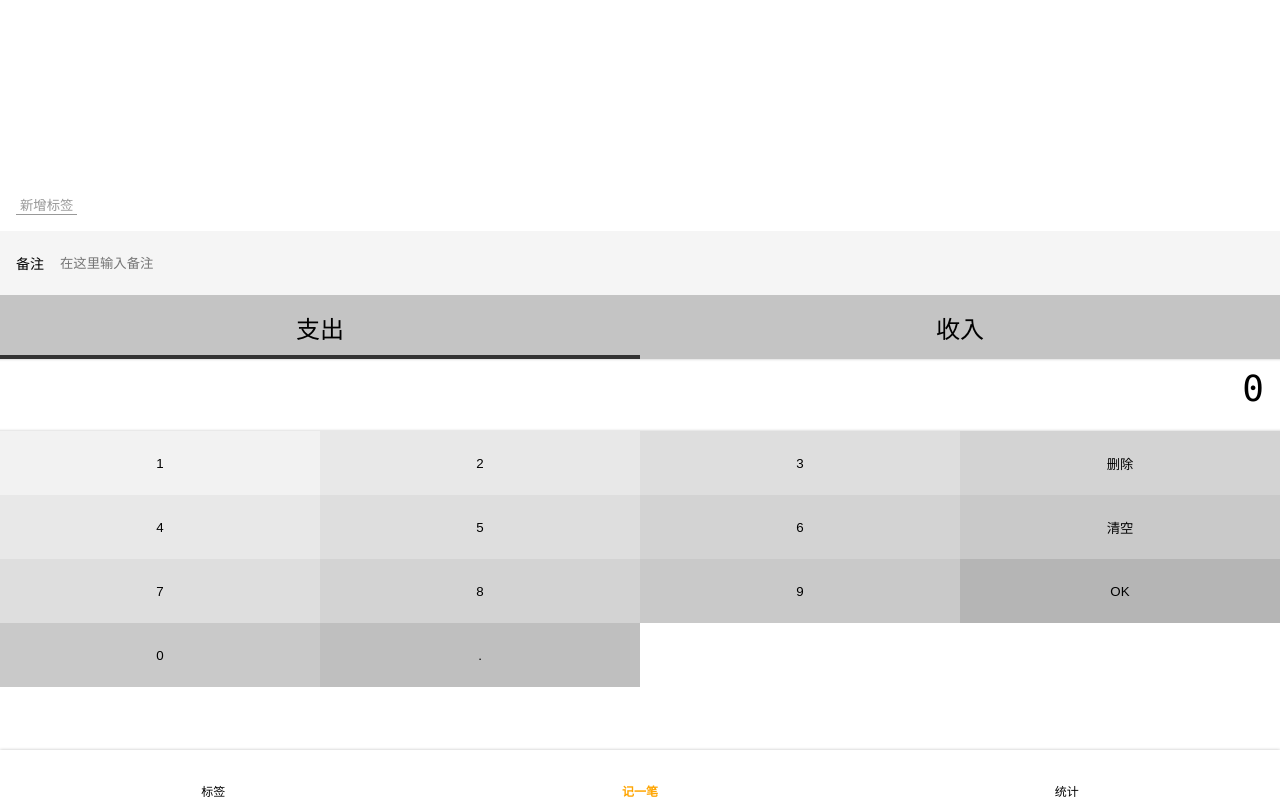
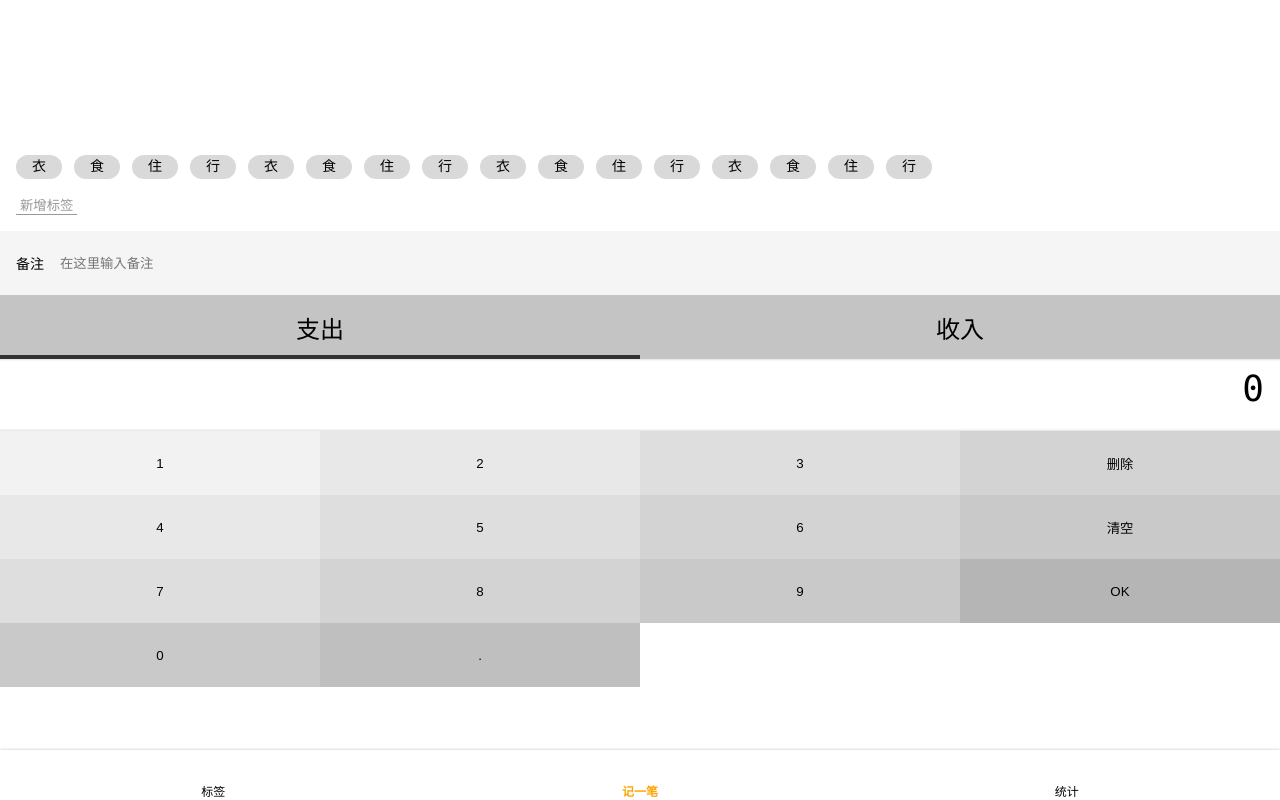
Before and after one commit to hec990/morney, a Vue app: page /#/money in a window 1280 px wide. Built offline with nearby package versions, Linux system fonts and the light colour scheme.

Commit message:
完成tags组件的页面开发

```diff
--- a/src/components/money/Tags.vue
+++ b/src/components/money/Tags.vue
@@ -4,12 +4,28 @@
       <button>新增标签</button>
     </div>
     <ul class="current">
-
+      <li>衣</li>
+      <li>食</li>
+      <li>住</li>
+      <li>行</li>
+      <li>衣</li>
+      <li>食</li>
+      <li>住</li>
+      <li>行</li>
+      <li>衣</li>
+      <li>食</li>
+      <li>住</li>
+      <li>行</li>
+      <li>衣</li>
+      <li>食</li>
+      <li>住</li>
+      <li>行</li>
     </ul>
   </div>
 </template>
 
 <script lang="ts">
+
 </script>
 
 <style lang="scss" scoped>
```
